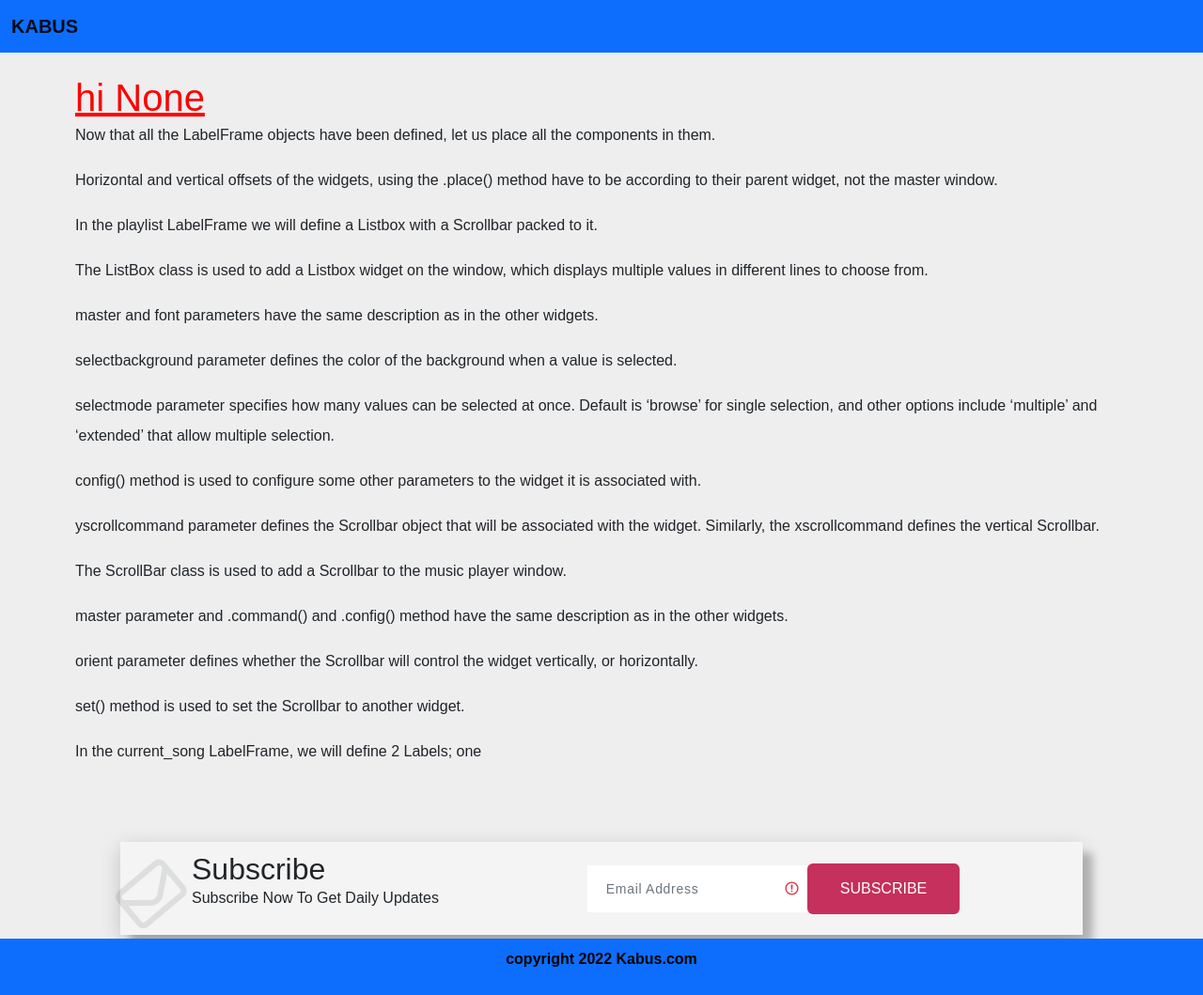
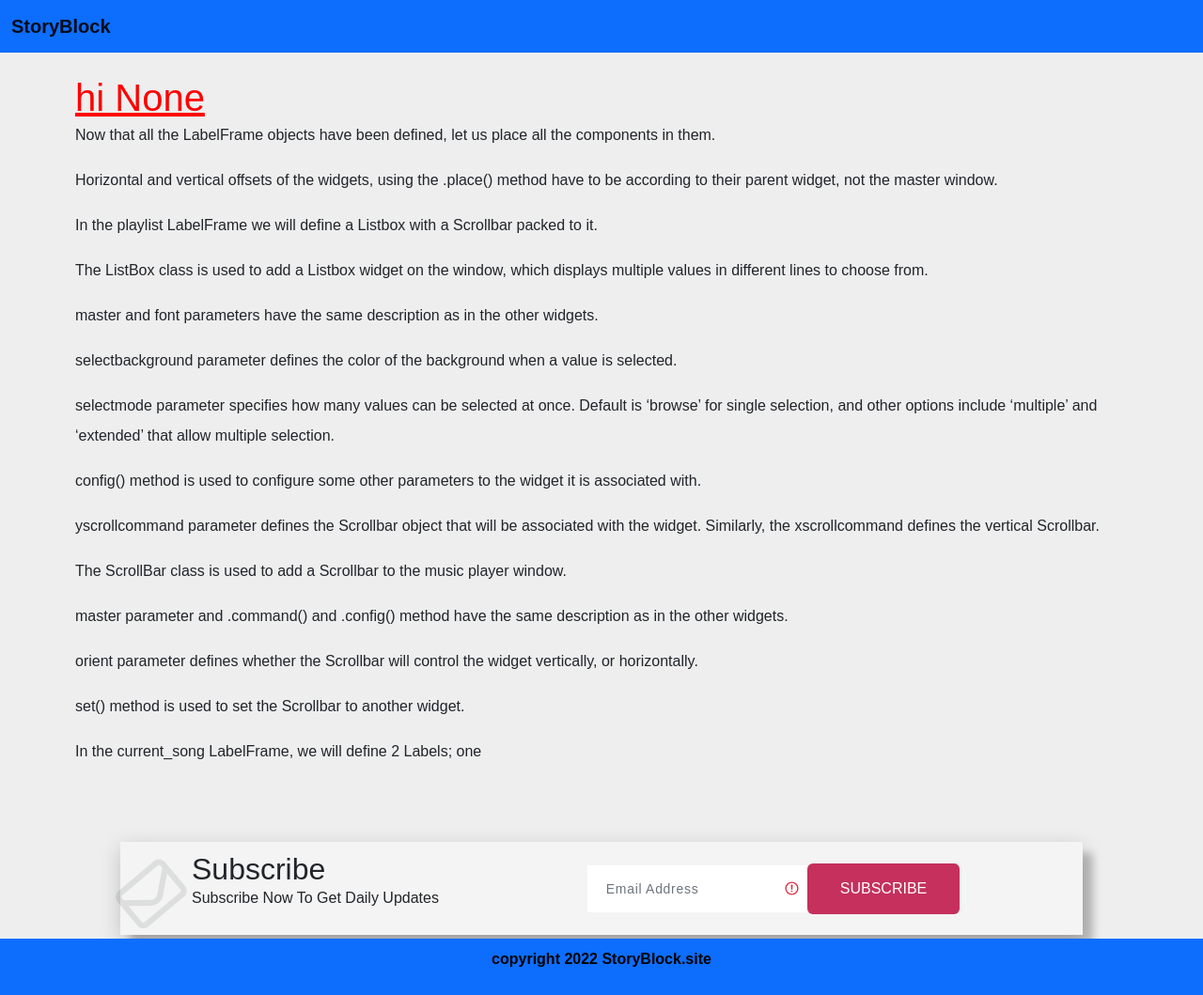
Before and after one commit to Ckabuo/myBlog, a Django app: page /blog/Nposts/13/ in a window 1280 px wide. Shown: the whole page at 94% size. Run offline with Django 4.2, Linux system fonts and the light colour scheme; data comes from the database, SQL or seed files in the repository; both versions use the stored data as it was after the commit; some libraries are stand-ins or nearby versions.

Commit message:
still working

```diff
--- a/blog/templates/blog_template.html
+++ b/blog/templates/blog_template.html
@@ -16,7 +16,7 @@
 <body>
     <nav class="navbar bg-primary header position-fixed top-0" style="width:100%;">
         <div class="container-fluid">
-            <a class="navbar-brand" href="{% url 'home' %}"><strong>KABUS</strong></a>
+            <a class="navbar-brand" href="{% url 'home' %}"><strong>StoryBlock</strong></a>
         </div>
     </nav>
     <main>
@@ -60,7 +60,7 @@
 
     <footer class="bg-primary">
         <strong>
-            <p class="copyright">copyright 2022 Kabus.com</p>
+            <p class="copyright">copyright 2022 StoryBlock.site</p>
         </strong>
     </footer>
     <script src="	https://cdn.jsdelivr.net/npm/bootstrap@5.2.1/dist/js/bootstrap.bundle.min.js"></script>
```
Also changed, not shown: db.sqlite3.
